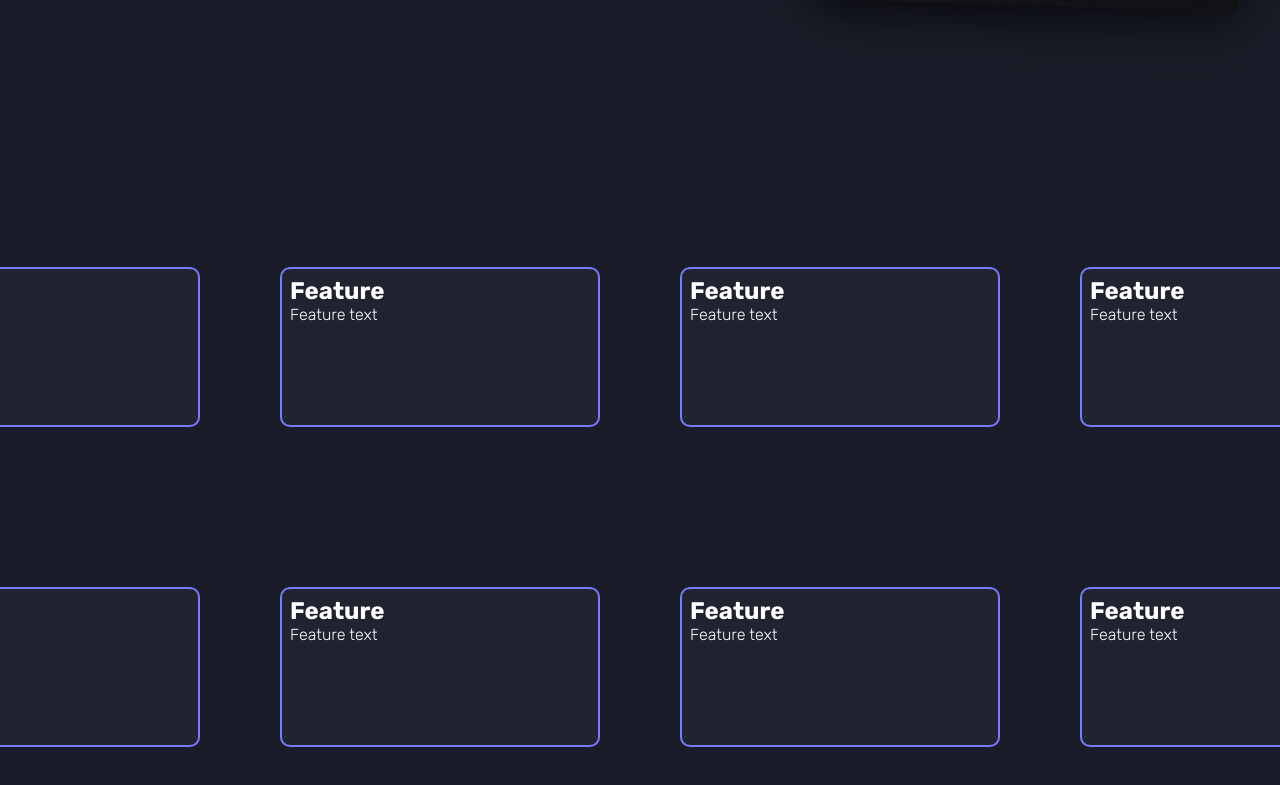
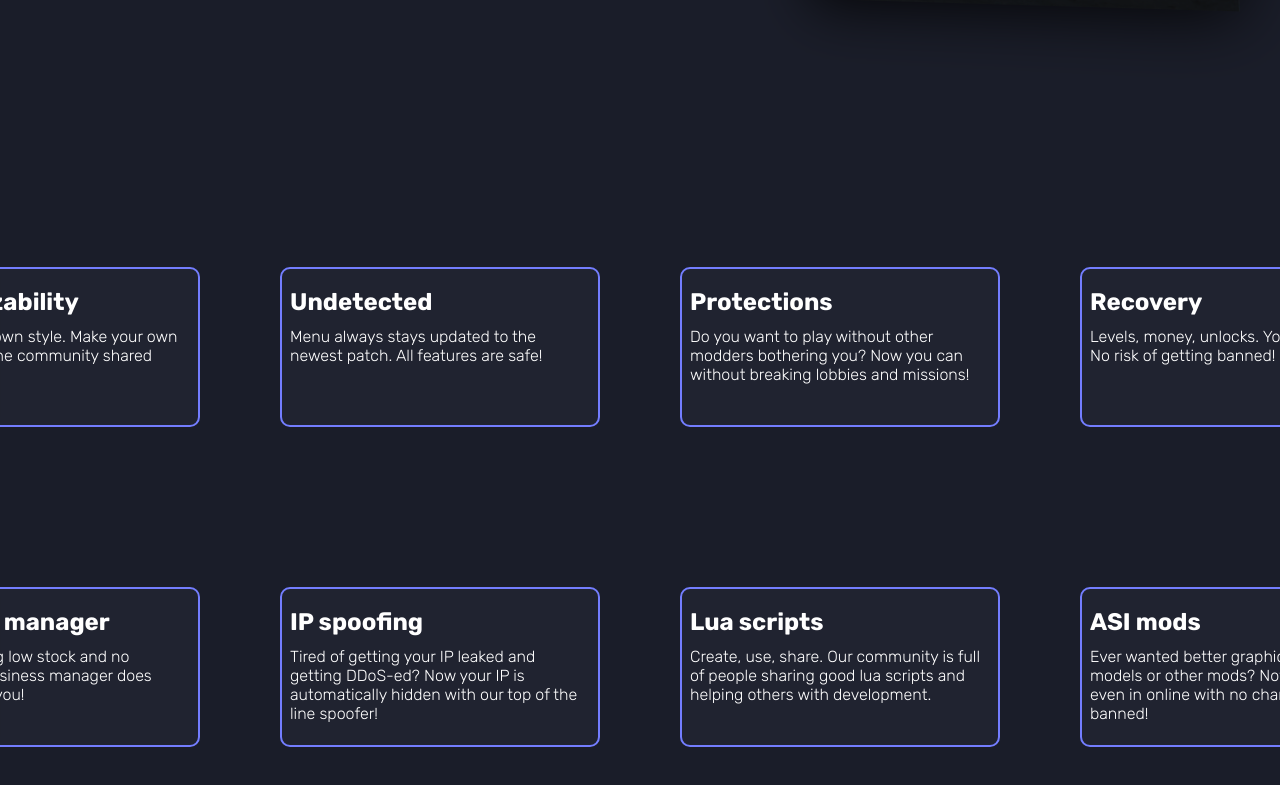
Before and after one commit to Chromium-menu/Chromium.wtf, a plain HTML site: page index.html in a window 1280 px wide. Shown: the part 725-1510 px from the top of the page. Drawn offline with nearby package versions, Linux system fonts and the light colour scheme.

Commit message:
Added features text

```diff
--- a/css/style.css
+++ b/css/style.css
@@ -202,6 +202,11 @@ footer {
           transform: translate(25vw, 0);
 }
 
+.item h1 {
+  padding-bottom: 0.7rem;
+  padding-top: 0.7rem;
+}
+
 .section-reviews {
   height: 100vh;
   width: 100%;
--- a/index.html
+++ b/index.html
@@ -67,14 +67,14 @@
         <section data-index="1" class="section-features" id="features">
             <div class="container">
                 <div class="wrapper">
-                    <div class="item" data-inviewport="move"><h1>Feature</h1><p>Feature text</p></div>
-                    <div class="item" data-inviewport="move"><h1>Feature</h1><p>Feature text</p></div>
-                    <div class="item" data-inviewport="move"><h1>Feature</h1><p>Feature text</p></div>
-                    <div class="item" data-inviewport="move"><h1>Feature</h1><p>Feature text</p></div>
-                    <div class="item" data-inviewport="move"><h1>Feature</h1><p>Feature text</p></div>
-                    <div class="item" data-inviewport="move"><h1>Feature</h1><p>Feature text</p></div>
-                    <div class="item" data-inviewport="move"><h1>Feature</h1><p>Feature text</p></div>
-                    <div class="item" data-inviewport="move"><h1>Feature</h1><p>Feature text</p></div>
+                    <div class="item" data-inviewport="move"><h1>Customizability</h1><p>We value your own style. Make your own theme or use the community shared ones!</p></div>
+                    <div class="item" data-inviewport="move"><h1>Undetected</h1><p>Menu always stays updated to the newest patch. All features are safe!</p></div>
+                    <div class="item" data-inviewport="move"><h1>Protections</h1><p>Do you want to play without other modders bothering you? Now you can without breaking lobbies and missions!</p></div>
+                    <div class="item" data-inviewport="move"><h1>Recovery</h1><p>Levels, money, unlocks. You ask, we give. No risk of getting banned!</p></div>
+                    <div class="item" data-inviewport="move"><h1>Business manager</h1><p>Bored of having low stock and no money? Our business manager does everything for you!</p></div>
+                    <div class="item" data-inviewport="move"><h1>IP spoofing</h1><p>Tired of getting your IP leaked and getting DDoS-ed? Now your IP is automatically hidden with our top of the line spoofer!</p></div>
+                    <div class="item" data-inviewport="move"><h1>Lua scripts</h1><p>Create, use, share. Our community is full of people sharing good lua scripts and helping others with development.</p></div>
+                    <div class="item" data-inviewport="move"><h1>ASI mods</h1><p>Ever wanted better graphics, modded car models or other mods? Now you can play even in online with no chance of getting banned!</p></div>
                 </div>
             </div>
         </section>
```
